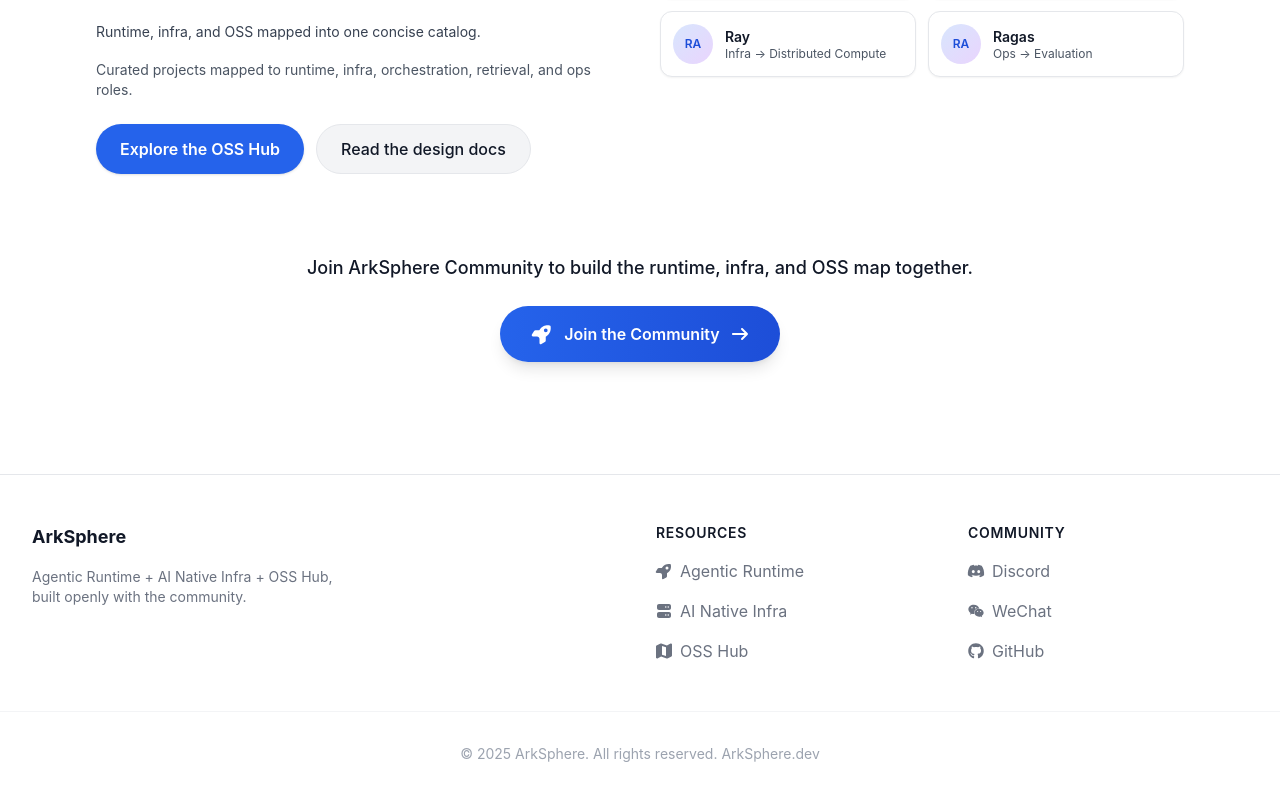
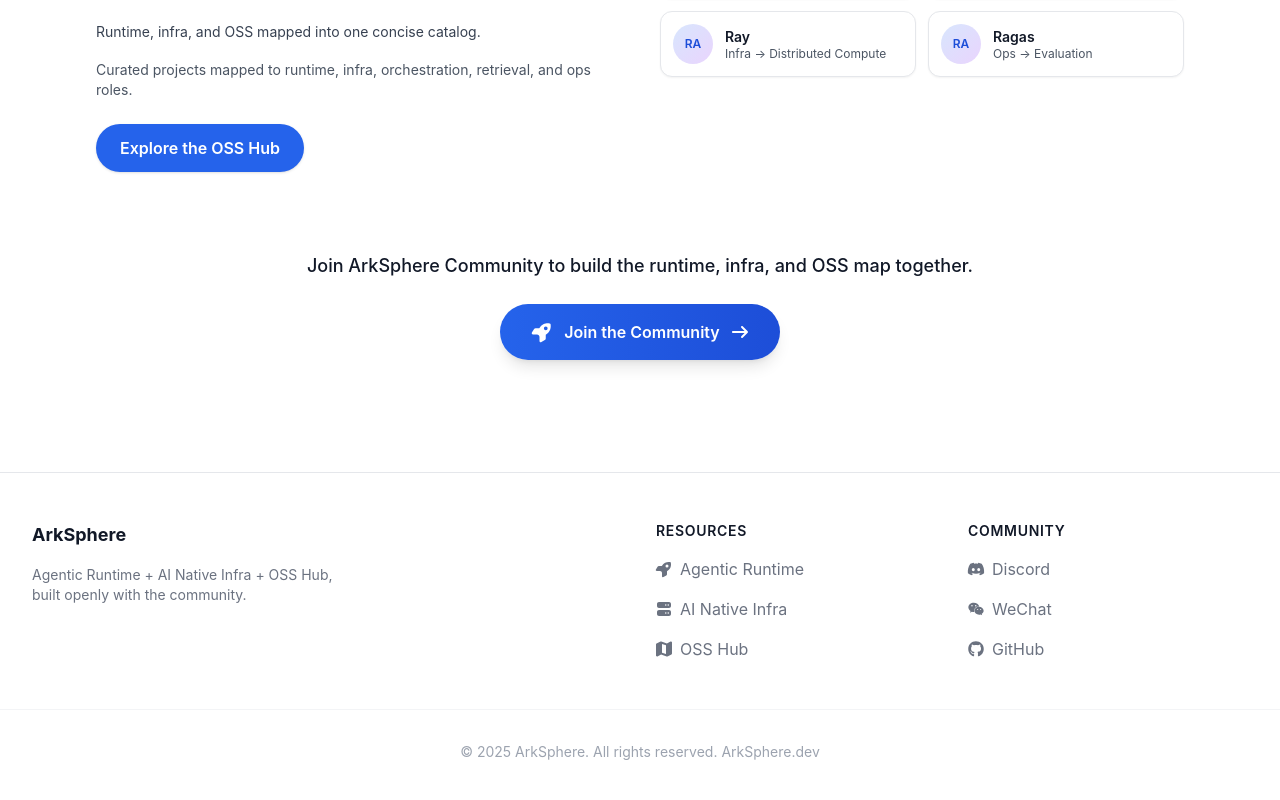
Before and after one commit to arksphere/website, a React (Vite) app: page / in a window 1280 px wide. Shown: the part 3947-4747 px from the top of the page. Built offline with nearby package versions, Linux system fonts and the light colour scheme.

Commit message:
Remove 'Read the design docs' button and its container's flex layout.

```diff
--- a/views/Overview.tsx
+++ b/views/Overview.tsx
@@ -646,18 +646,12 @@ export const Overview: React.FC<OverviewProps> = ({ onChangeView, theme }) => {
               Curated projects mapped to runtime, infra, orchestration,
               retrieval, and ops roles.
             </p>
-            <div className="flex flex-col sm:flex-row gap-3 pt-2">
+            <div className="pt-2">
               <button
                 onClick={() => navigate("/osshub")}
                 className="px-5 md:px-6 py-2.5 md:py-3 bg-blue-600 text-white text-sm md:text-base rounded-full font-semibold hover:bg-blue-700 transition-colors shadow"
               >
                 Explore the OSS Hub
-              </button>
-              <button
-                onClick={() => navigate("/docs")}
-                className="px-5 md:px-6 py-2.5 md:py-3 bg-gray-100 dark:bg-[#0d0d0d] text-gray-900 dark:text-white text-sm md:text-base rounded-full font-medium border border-gray-200 dark:border-gray-700 hover:bg-gray-200 dark:hover:bg-white/10 transition-colors"
-              >
-                Read the design docs
               </button>
             </div>
           </div>
```
